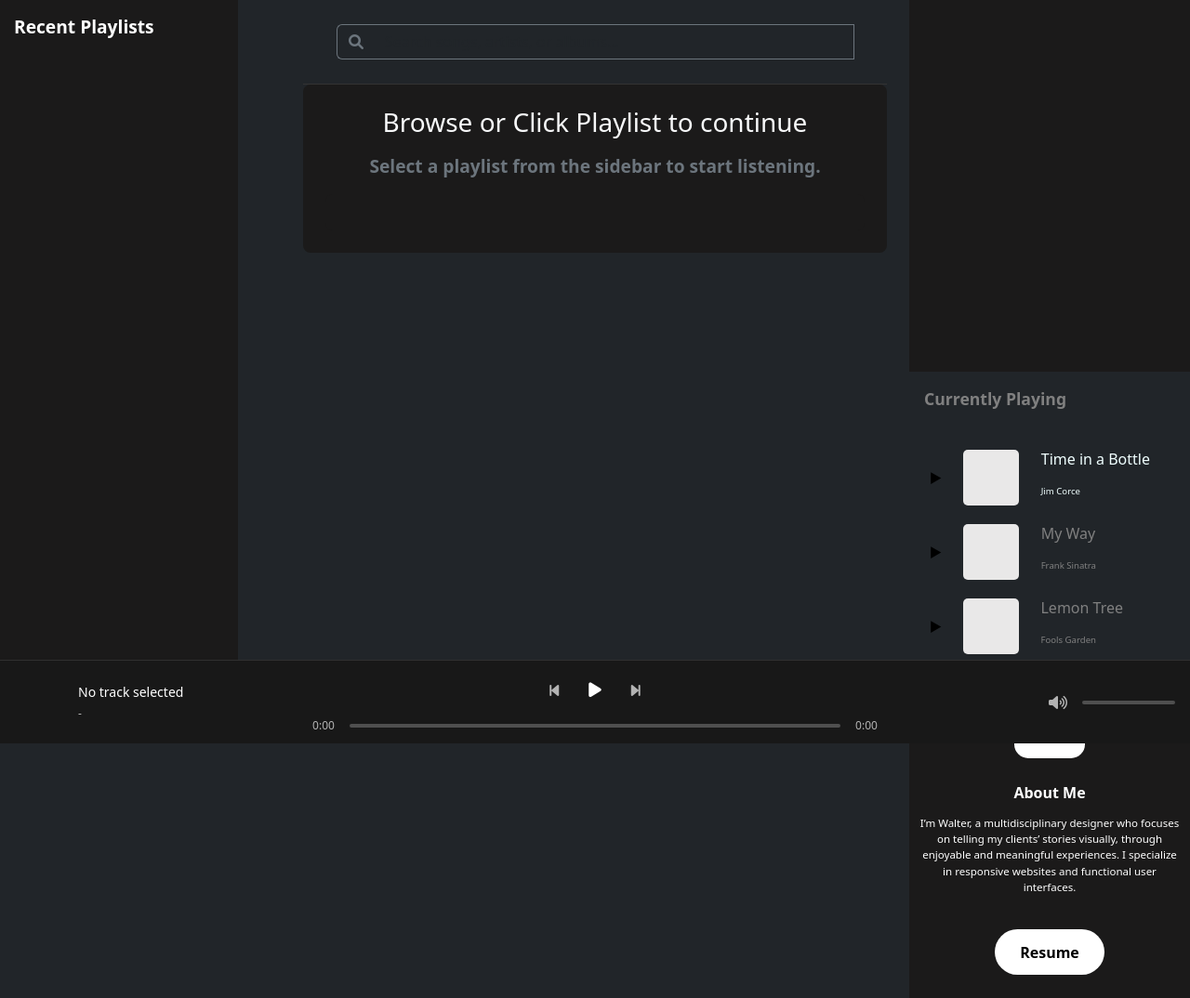
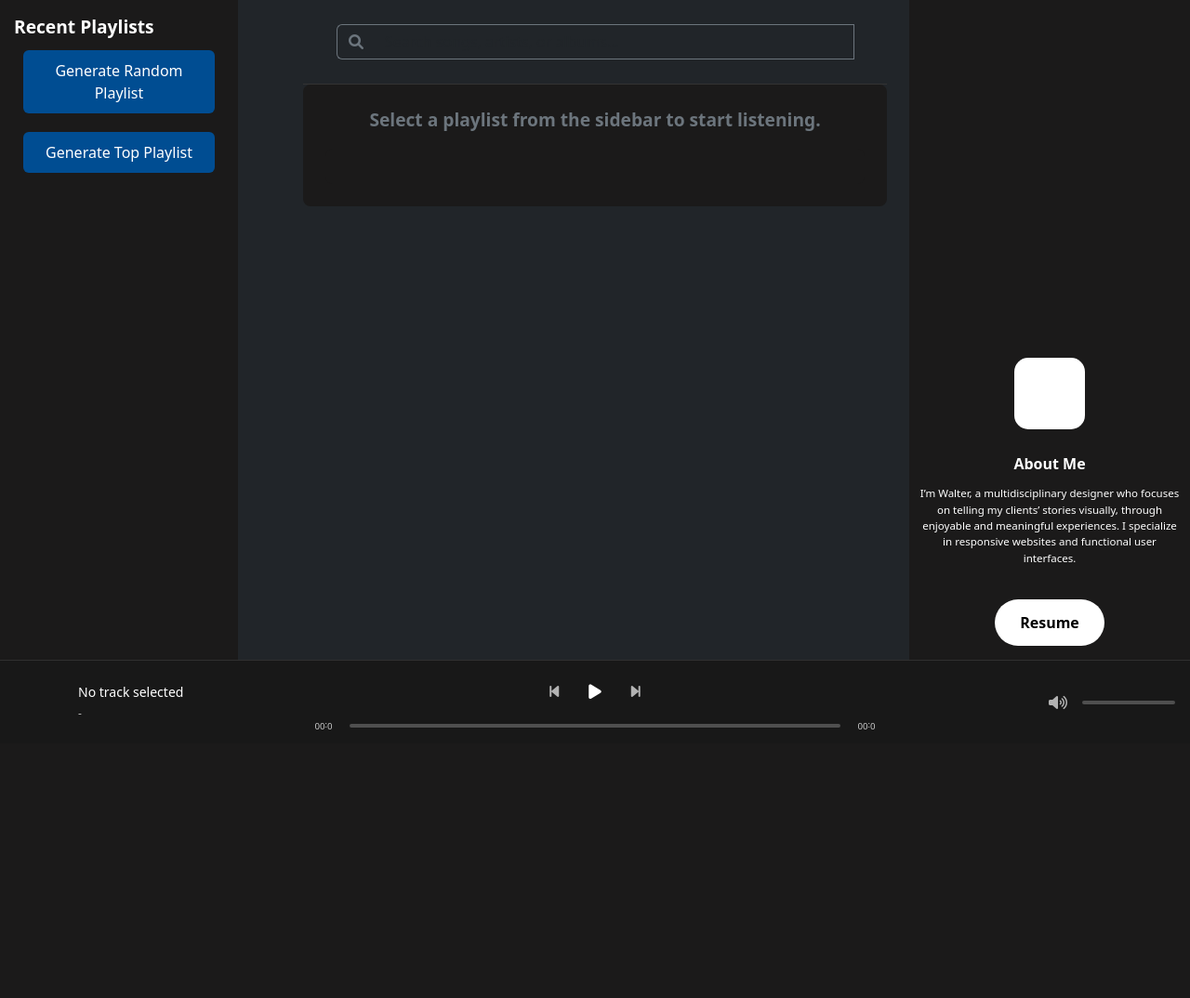
Before and after one commit to altair13421/WebAudioPlayer, a Django app: template player/templates/main_content.html in a window 1280 px wide. Shown: the whole page at 93% size. After the commit the page ends 785 px from the top, so only its background shows below. Run offline with Django 5.2, Linux system fonts and the light colour scheme; the template is opened without the code that fills it, so the values that code supplies are empty; some libraries are stand-ins or nearby versions.

Commit message:
feat: Update playlist and currently playing components with new functionality and styling

```diff
--- a/player/templates/components/browse_playlists.html
+++ b/player/templates/components/browse_playlists.html
@@ -1,5 +1,4 @@
 <div class="browse-playlists-container text-center p-4" id="browsePlaylistsContainer">
-  <h3 class="text-light mb-3">Browse or Click Playlist to continue</h3>
   <p class="text-secondary">Select a playlist from the sidebar to start listening.</p>
   <div id="playlistDetails" class=""></div>
 </div>
--- a/player/templates/components/currently_playing.html
+++ b/player/templates/components/currently_playing.html
@@ -1,45 +1,11 @@
 <!-- From Uiverse.io by Praashoo7 -->
 <div class="currently-playing-container" id="currently-playing-container">
   <div id="currentPlaylistDetails" class=""></div>
-  <div class="currentplaying">
-    <p class="heading">Currently Playing</p>
-  </div>
-  <div class="loader">
-    <div class="song active-song">
-      <p class="name">Time in a Bottle</p>
-      <p class="artist">Jim Corce</p>
-    </div>
-    <div class="albumcover"></div>
-    <div class="play"></div>
-  </div>
-  <div class="loader">
-    <div class="song">
-      <p class="name">My Way</p>
-      <p class="artist">Frank Sinatra</p>
-    </div>
-    <div class="albumcover"></div>
-    <div class="play"></div>
-  </div>
-  <div class="loader">
-    <div class="song">
-      <p class="name">Lemon Tree</p>
-      <p class="artist">Fools Garden</p>
-    </div>
-    <div class="albumcover"></div>
-    <div class="play"></div>
-  </div>
 </div>
 
 
 <style>
     /* From Uiverse.io by Praashoo7 */
-.main_playlist {
-  background-color: #1b1a1a;
-  height: 50vh;
-  padding: 1.1em;
-  padding-bottom: 1.1em;
-  color: white;
-}
 
 .loader {
   display: flex;
@@ -119,8 +85,8 @@
 .albumcover {
   position: relative;
   margin-right: 1em;
-  height: 60px;
-  width: 60px;
+  height: 50px;
+  width: 50px;
   background-color: rgb(233, 232, 232);
   align-self: center;
   transform: rotate(180deg);
@@ -146,14 +112,29 @@
   font-size: 0.6em;
 }
 
+
+  .playing {
+      background-color: #282828;
+      color: #fff;
+  }
 #currentPlaylistDetails {
-  height: 50vh;
+  background-color: #1b1a1a;
+  height: 45vh;
+  display: flex;
+  flex-direction: column;
+
+  padding: 1.1em;
+  padding-bottom: 1.1em;
+  color: white;
   overflow-y: auto;
   overflow-x: hidden;
-  padding: 1em;
-  background-color: #1b1a1a;
 }
 
+.time {
+  font-size: 0.6em;
+  color: #ccc;
+  transform: rotate(180deg);
+}
 @keyframes move6 {
   0% {
     height: 0.2em;
@@ -211,6 +192,50 @@
     </div>
   `;
   playlistDetailsDiv.innerHTML += html;
+
+
+  document.querySelectorAll(".playlist-track-item").forEach((track, index) => {
+    track.addEventListener("click", () => {
+      const trackId = track.dataset.trackId;
+      currentTrackIndex = index;
+      playTrack(trackId);
+      mapCurrentPlaylistToSideBar(playlist);
+    });
+  });
+
+
+  document.getElementById("nextButton").addEventListener("click", () => {
+    if (currentTrackIndex < tracks.length - 1) {
+      currentTrackIndex++;
+      const trackId = tracks[currentTrackIndex].dataset.trackId;
+      playTrack(trackId);
+    }
+  });
+
+  document.getElementById("prevButton").addEventListener("click", () => {
+    if (currentTrackIndex > 0) {
+      currentTrackIndex--;
+      const trackId = tracks[currentTrackIndex].dataset.trackId;
+      playTrack(trackId);
+    }
+  });
+
+    // Update current Playing in sidebar
+    const currentTrackElement = document.querySelector(
+      `.playlist-track-item[data-track-id="${trackId}"]`
+    );
+    if (currentTrackElement) {
+      currentTrackElement.classList.add("playing");
+    }
+
+
+
+
   }
   window.mapCurrentPlaylistToSideBar = mapCurrentPlaylistToSideBar;
+
+
+
+
+
 </script>
--- a/player/templates/components/player.html
+++ b/player/templates/components/player.html
@@ -175,6 +175,11 @@
             text-overflow: ellipsis;
         }
 
+
+        .playing {
+            background-color: #282828;
+            color: #fff;
+        }
 </style>
 
 
@@ -348,6 +353,7 @@
     // Create new audio object
     audio = new Audio();
     audio.volume = currentVolume;
+
 
     // Set up event listeners
     audio.addEventListener("timeupdate", updateProgress);
--- a/player/templates/components/playlists.html
+++ b/player/templates/components/playlists.html
@@ -1,12 +1,21 @@
 <div class="sidebar_card">
   <div class="sidebar_card__container">
    <span>Recent Playlists</span>
-   <p class="playlist_element" data-playlist-id="1">Base</p>
+   <button class="btn btn-primary generate-button" id="generateRandomPlaylist">Generate Random Playlist</button>
+   <button class="btn btn-primary generate-button" id="generateTopPlaylist">Generate Top Playlist</button>
   </div>
 </div>
 
 <style>
 /* From Uiverse.io by Javierrocadev */
+.generate-button {
+  background-color: #004d92;
+  color: white;
+  border: none;
+  width: -webkit-fill-available;
+  padding: 10px;
+  margin: 10px;
+}
 .sidebar_card {
   width: 20vw;
   height: 95vh;
@@ -41,6 +50,9 @@
 
 <script>
   const container = document.querySelectorAll('.sidebar_card__container');
+  container.innerHTML = '<span>Recent Playlists</span>'; // Clear existing content
+  container.innerHTML += '<button class="btn btn-primary" id="generateRandomPlaylist">Generate Random Playlist</button>'; // Add random button
+  container.innerHTML += '<button class="btn btn-primary" id="generateTopPlaylist">Generate Top Playlist</button>'; // Add Top Generated button
 
   const BASE_playlistListUrl = 'http://127.0.0.1:8000/api/playlists/'; // URL to fetch playlists
 
@@ -59,9 +71,8 @@
   }
 
   async function renderPlaylists() {
+    const container = document.querySelector('.sidebar_card__container');
     let playlists = await fetchPlaylists();
-    const container = document.querySelector('.sidebar_card__container');
-    container.innerHTML = '<span>Recent Playlists</span>'; // Clear existing content
     playlists.forEach(playlist => {
       const playlistElement = document.createElement('p');
       playlistElement.className = 'playlist_element';
@@ -79,4 +90,24 @@
 
   renderPlaylists();
 
+
+  document.getElementById('generateRandomPlaylist').addEventListener('click', async () => {
+    const response = await fetch('/api/generate_playlist/');
+    if (response.ok) {
+      const data = await response.json();
+      renderPlaylists();
+    } else {
+      console.error('Error generating random playlist');
+    }
+  });
+  document.getElementById('generateTopPlaylist').addEventListener('click', async () => {
+    const response = await fetch('/api/generate_top_played/');
+    if (response.ok) {
+      const data = await response.json();
+      renderPlaylists();
+    } else {
+      console.error('Error generating top playlist');
+    }
+  });
+
 </script>
```
